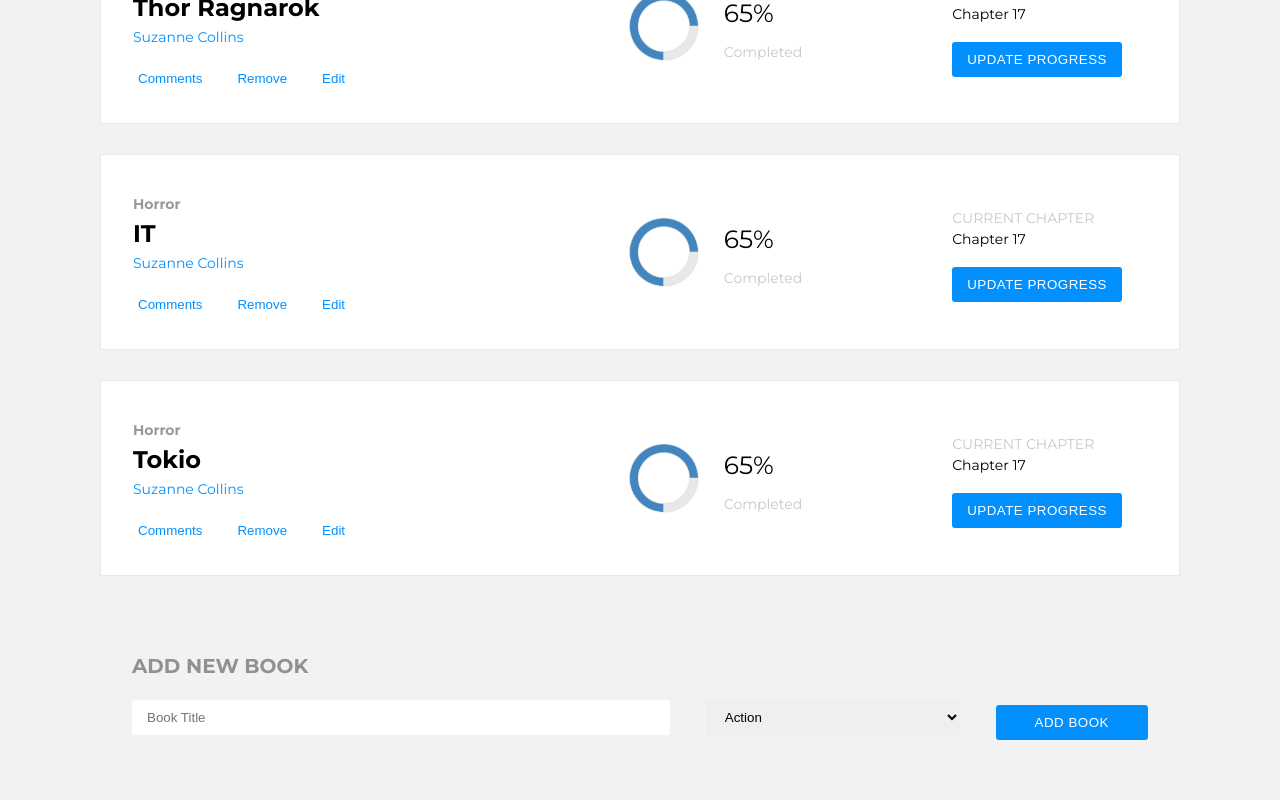
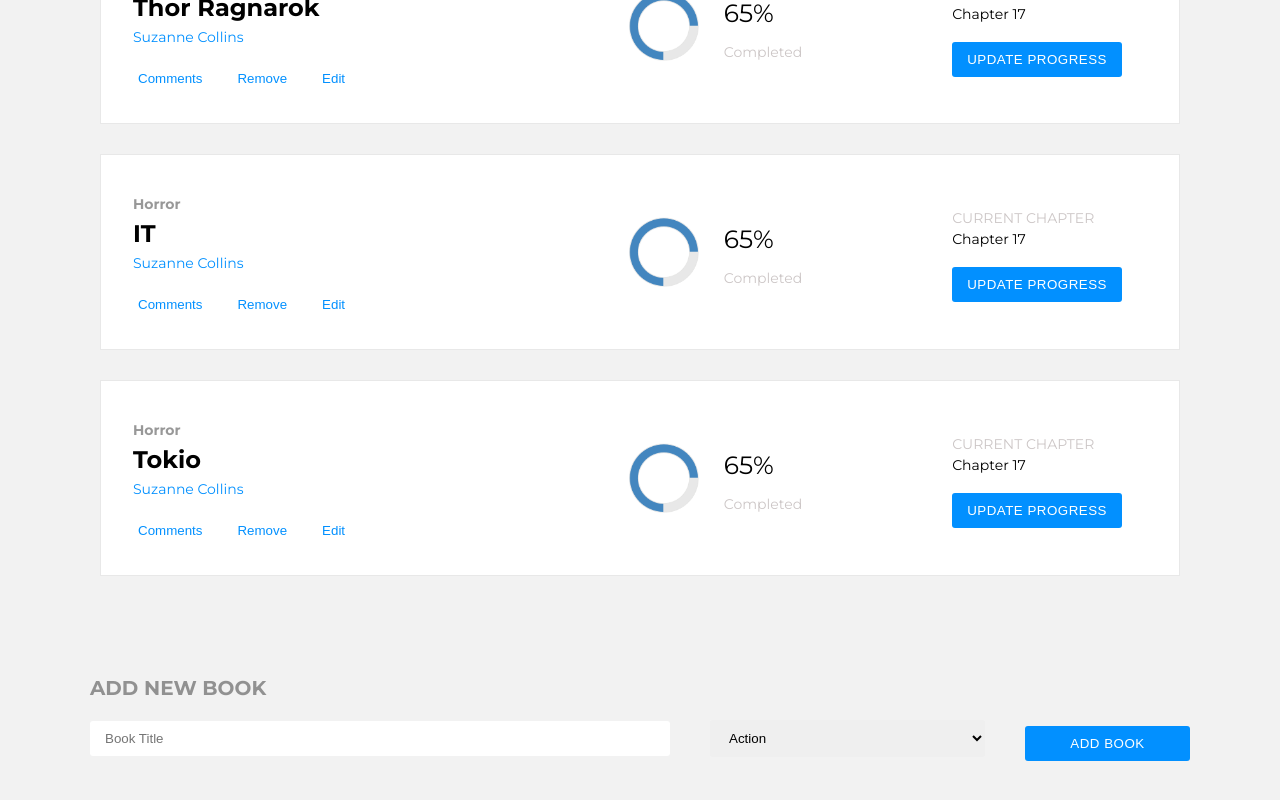
Before and after one commit to ansaryergesh/bookstore, a React (Create React App) app: page / in a window 1280 px wide. Shown: the part 200-1000 px from the top of the page. Built offline with nearby package versions, Linux system fonts and the light colour scheme.

Commit message:
fixed margin

```diff
--- a/src/components/Book.scss
+++ b/src/components/Book.scss
@@ -91,8 +91,7 @@
 }
 
 .newBook {
-    margin: 30px 100px;
-    padding: 32px;
+    margin: 100px 90px;
 
     h2 {
         font-size: 20px;
```
